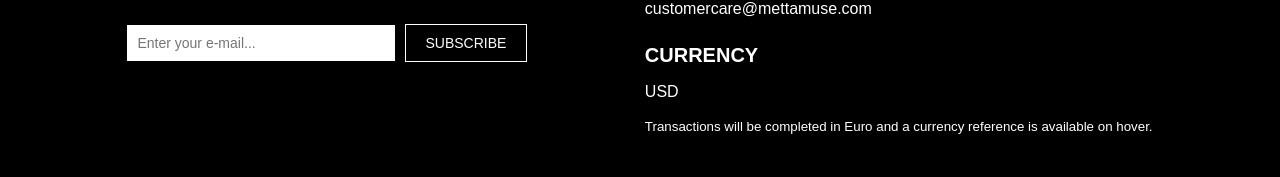
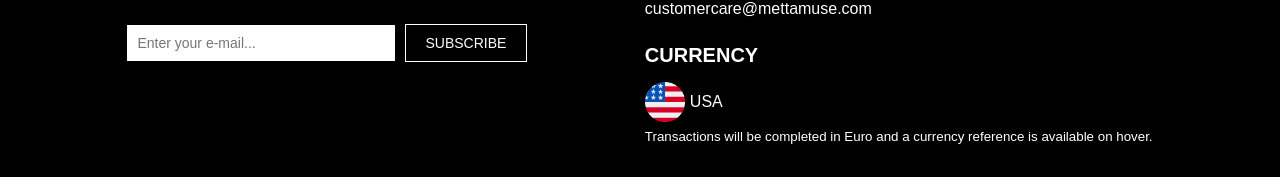
Before and after one commit to Deepthi120-ai/appscrip-task-deepthi-b, a React (Create React App) app: page / in a window 1280 px wide. Shown: the part 2125-2302 px from the top of the page. Built offline with nearby package versions, Linux system fonts and the light colour scheme; no server answers.

Commit message:
sixth commit

```diff
--- a/public/index.html
+++ b/public/index.html
@@ -2,7 +2,7 @@
 <html lang="en">
   <head>
     <meta charset="utf-8" />
-    <link rel="icon" href="%PUBLIC_URL%/favicon.ico" />
+    <link rel="icon" href="%PUBLIC_URL%/square.png" />
     <meta name="viewport" content="width=device-width, initial-scale=1" />
     <meta name="theme-color" content="#000000" />
     <meta
--- a/src/componants/Footer/index.jsx
+++ b/src/componants/Footer/index.jsx
@@ -18,7 +18,10 @@ export const Footer = () => {
             <p>customercare@mettamuse.com</p>
 
             <h4>CURRENCY</h4>
-            <p>USD</p>
+            <div className="currency">
+              <img src={`${process.env.PUBLIC_URL}/usa.png`} alt="usa"/>
+              <p>USA</p>
+            </div>
             <small>
               Transactions will be completed in Euro and a currency reference is available on hover.
             </small>
--- a/src/index.css
+++ b/src/index.css
@@ -286,6 +286,18 @@ header{
   font-size: 14px;
 }
 
+.currency{
+  display:flex;
+  flex-direction: row;
+  align-items:center;
+  gap:5px;
+}
+
+.currency img{
+  height:40px;
+  width:40px;
+}
+
 .footer-links {
   display: flex;
   flex-direction: row;
```
Also changed, not shown: public/usa.png (added).
